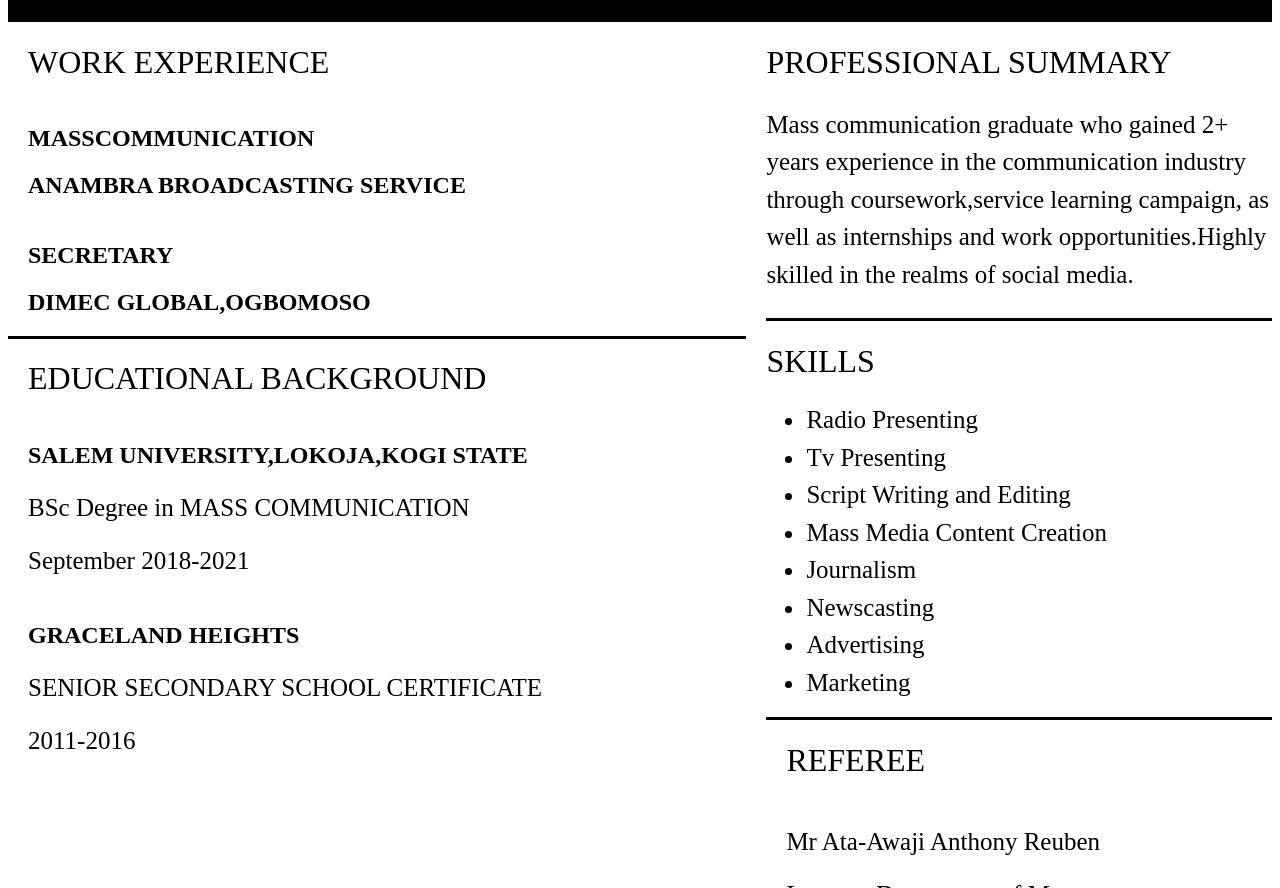
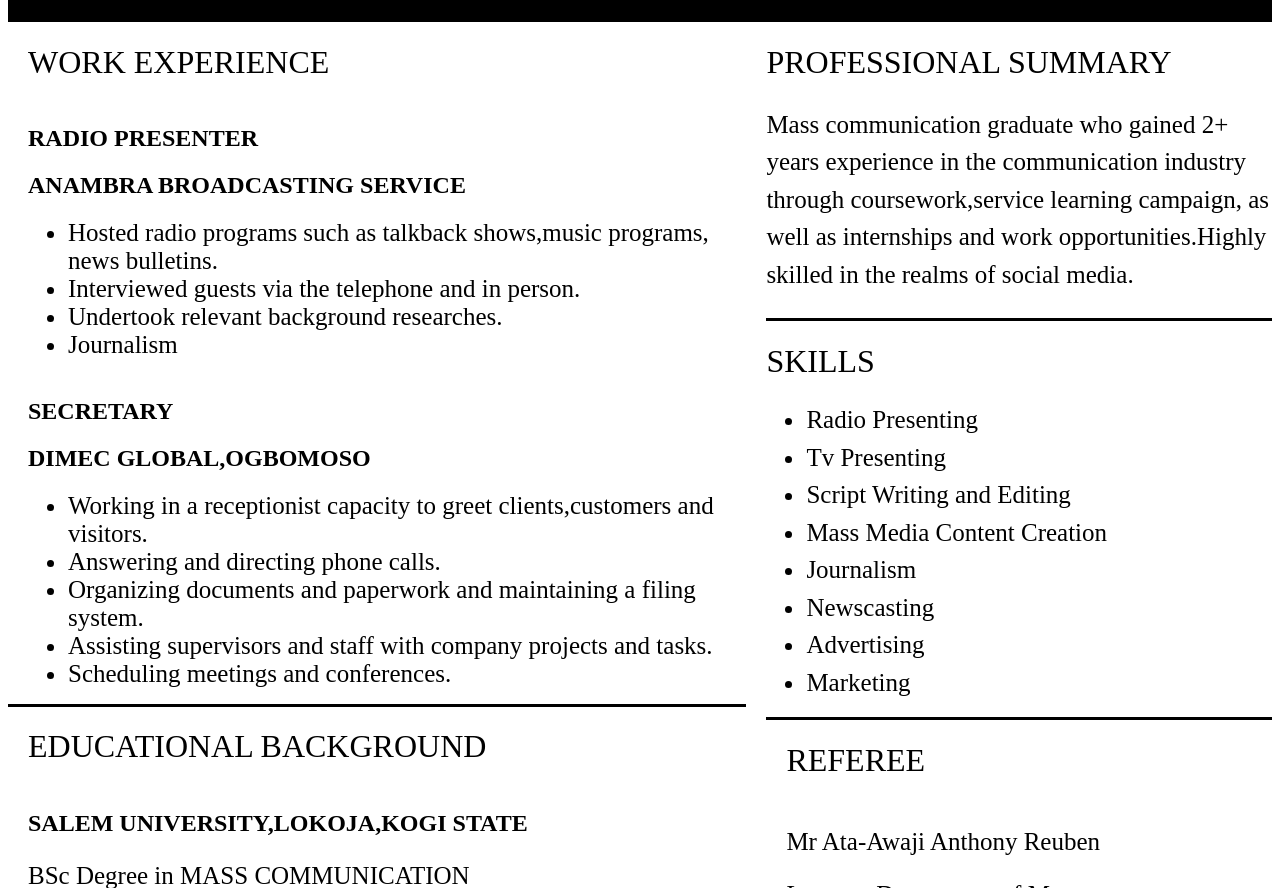
Before and after one commit to stephen498/Bukola-s-portfolio, a plain HTML site: page index.html in a window 1280 px wide. Shown: the part 320-1208 px from the top of the page. Drawn offline with Linux system fonts and the light colour scheme.

Commit message:
update work experience

```diff
--- a/index.html
+++ b/index.html
@@ -23,14 +23,25 @@
           <div class="exp">
             <h1 class="head">WORK EXPERIENCE</h1>
             <div class="exp1">
-              <h2>MASSCOMMUNICATION</h2>
+              <h2>RADIO PRESENTER</h2>
               <h2>ANAMBRA BROADCASTING SERVICE</h2>
-              <ul></ul>
+              <ul>
+                <li>Hosted radio programs such as talkback shows,music programs, news bulletins.</li>
+                <li>Interviewed guests via the telephone and in person.</li>
+                <li>Undertook relevant background researches.</li>
+                <li>Journalism</li>
+              </ul>
             </div>
             <div>
               <h2>SECRETARY</h2>
               <h2>DIMEC GLOBAL,OGBOMOSO</h2>
-              <ul></ul>
+              <ul>
+                <li>Working in a receptionist capacity to greet clients,customers and visitors.</li>
+                <li>Answering and directing phone calls.</li>
+                <li>Organizing documents and paperwork and maintaining a filing system.</li>
+                <li>Assisting supervisors and staff with company projects and tasks.</li>
+                <li>Scheduling meetings and conferences.</li>
+              </ul>
             </div>
           </div>
           <div class="edu">
```
